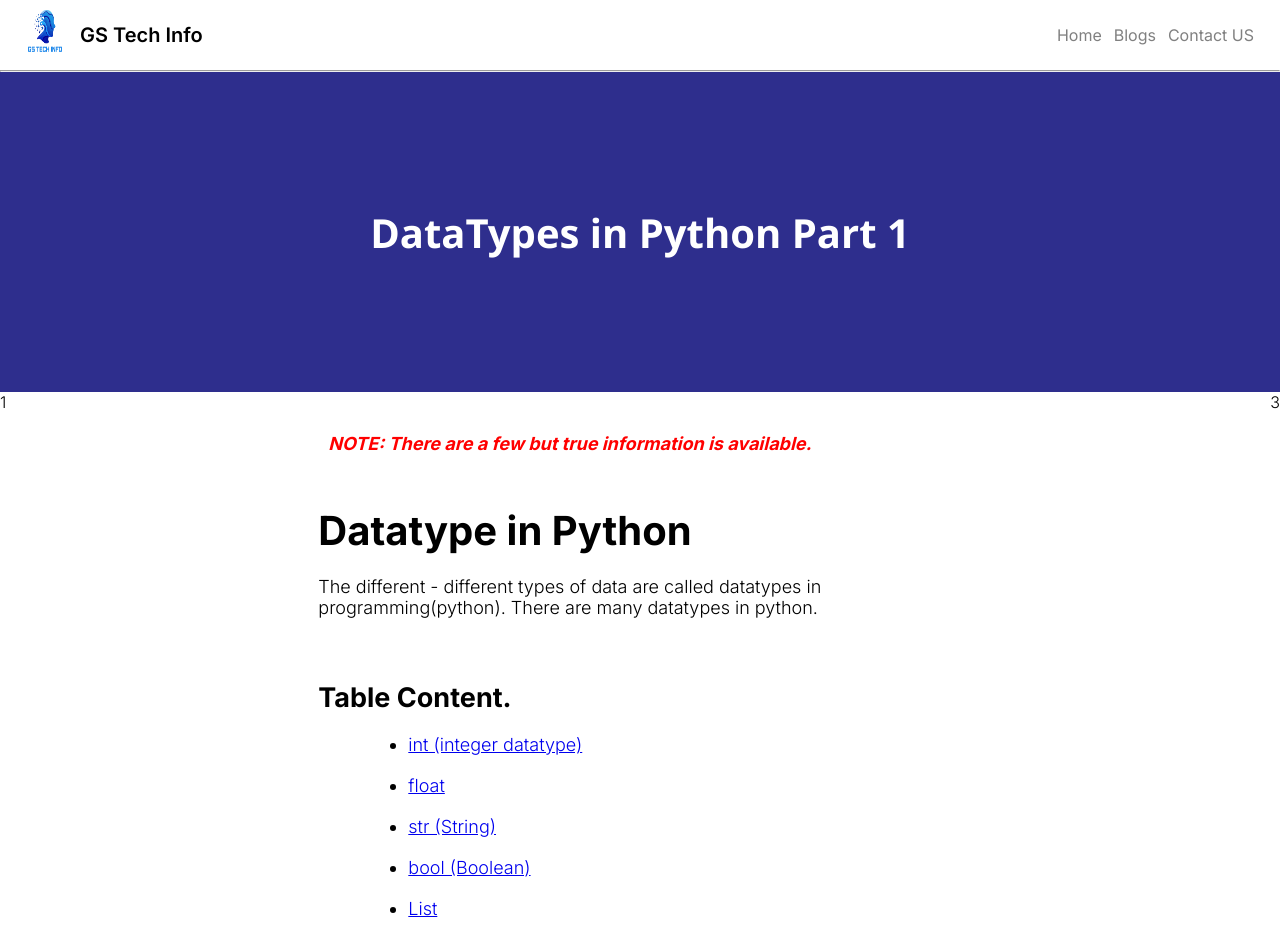
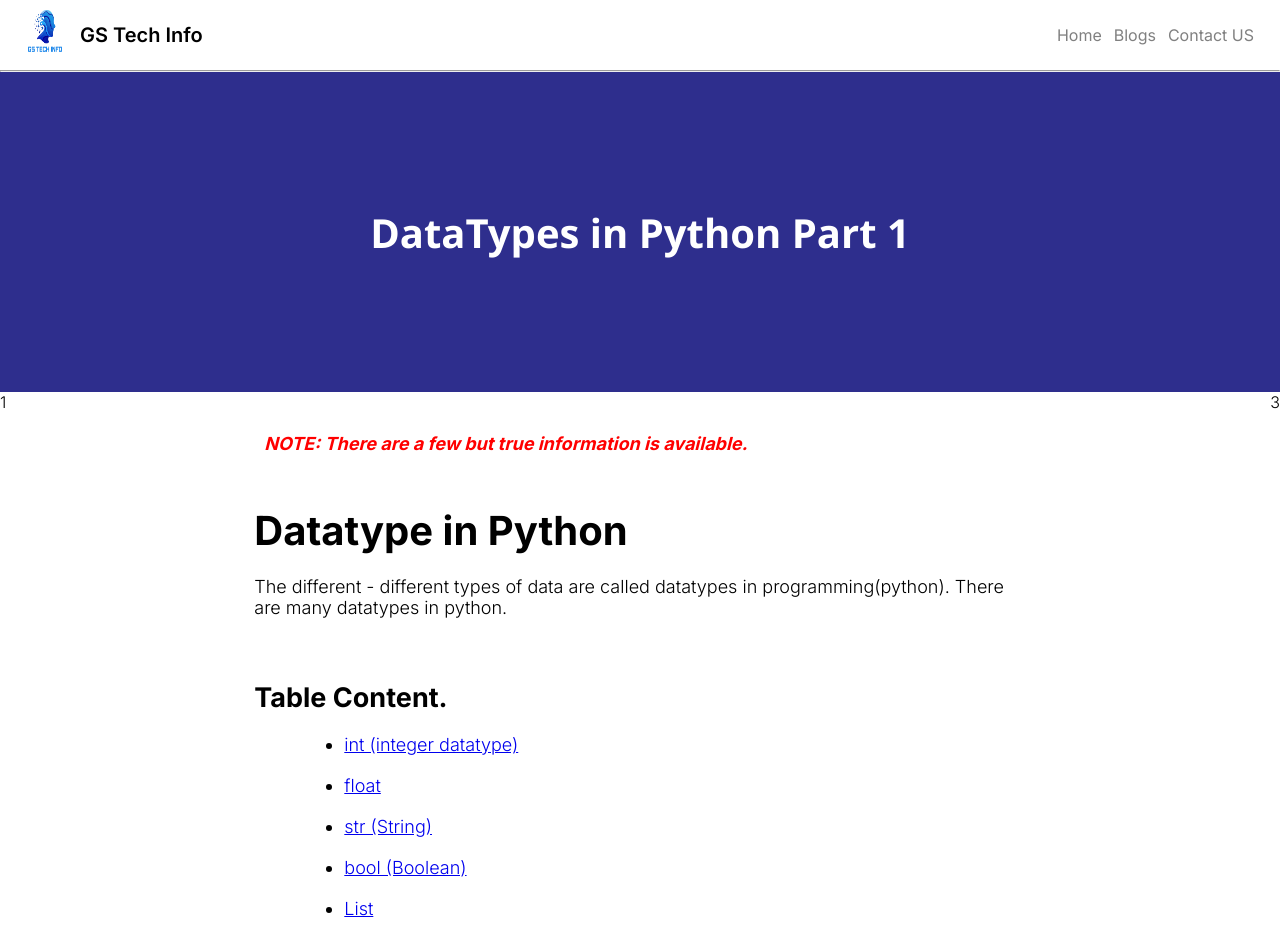
Before and after one commit to GS-719/GS_tech_info, a Next.js app: page /blogs/Datatypes_in_python_part_1 in a window 1280 px wide. Shown: the top 940 px of the page. Built offline with nearby package versions, Linux system fonts and the light colour scheme.

Commit message:
Update Blog.css

```diff
--- a/app/styles/Blog.css
+++ b/app/styles/Blog.css
@@ -32,7 +32,7 @@ html {
 .main_content{
     display: flex;
     justify-content: center;
-    width: 50vw;
+    width: 60vw;
     font-size: 18px;
     margin-top: 10px;
 }
```
